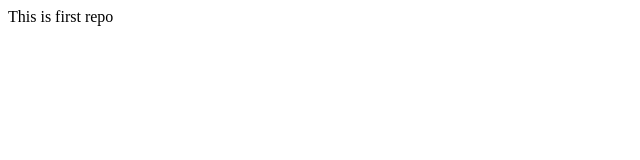
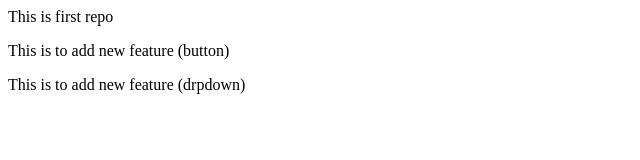
Before and after one commit to Renukavlokare/localrepo, a plain HTML site: page index.html in a window 1280 px wide. Shown: the whole page, without its empty margins (0-640 px from the left). Drawn offline with Linux system fonts and the light colour scheme.

Commit message:
add new feature

```diff
--- a/index.html
+++ b/index.html
@@ -1 +1,3 @@
 <p>This is first repo</p>
+<p>This is to add new feature (button)</p>
+<p>This is to add new feature (drpdown)</p>
```
